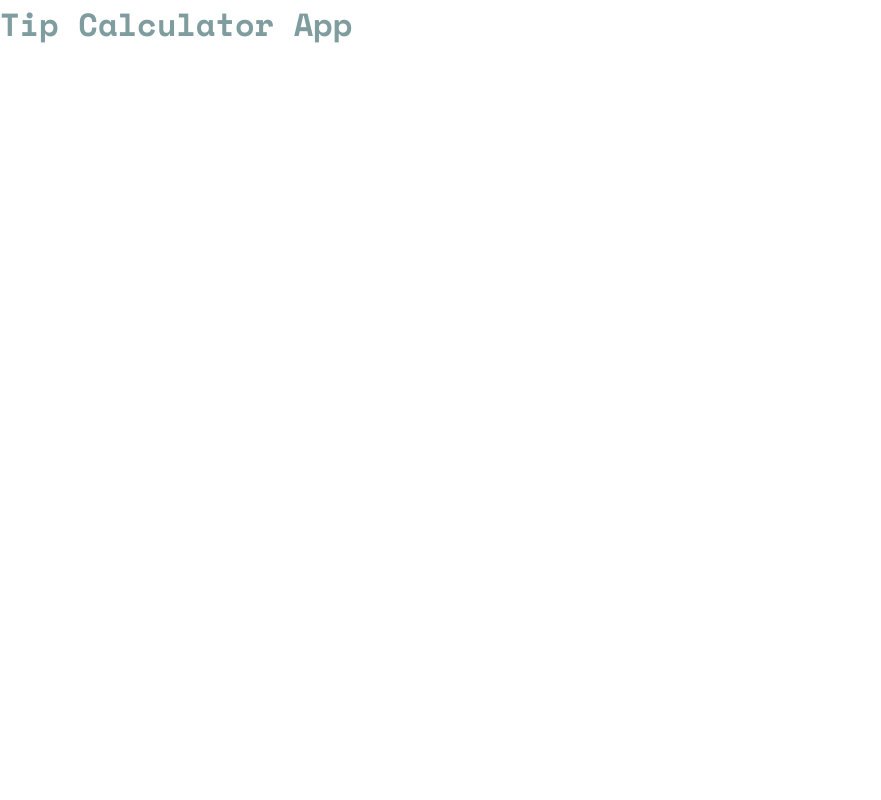
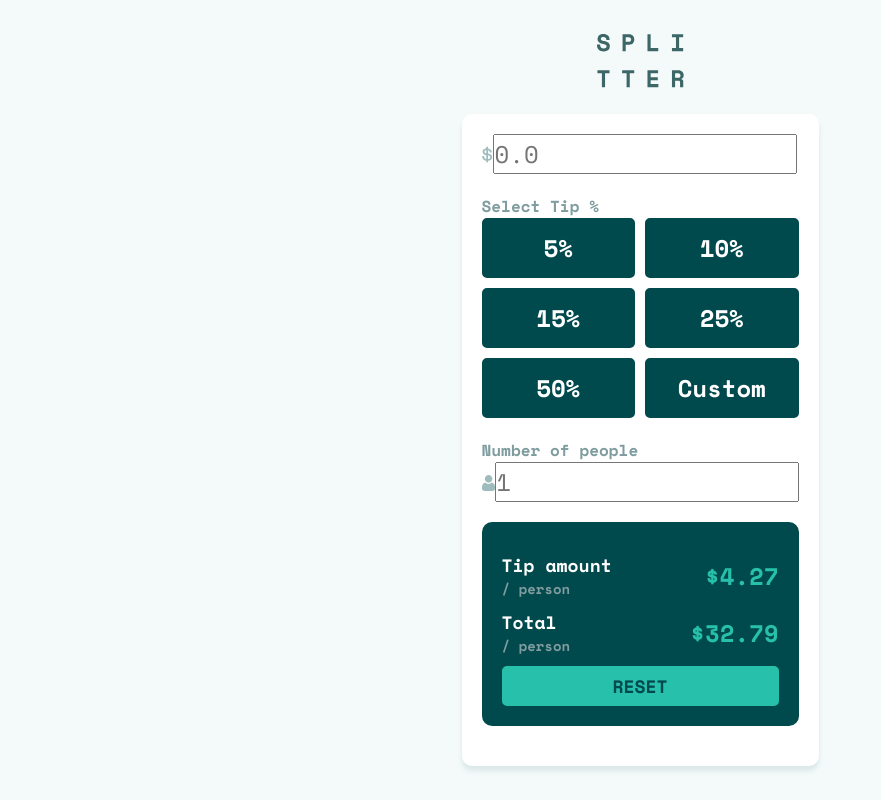
Before and after one commit to SankThomas/tip-calculator-app, a React (Create React App) app: page / in a window 1280 px wide. Shown: the whole page, without its empty margins (0-881 px from the left). Built offline with nearby package versions, Linux system fonts and the light colour scheme.

Commit message:
initial design

```diff
--- a/src/App.js
+++ b/src/App.js
@@ -1,7 +1,71 @@
+import logo from "./images/logo.svg"
+import dollar from "./images/icon-dollar.svg"
+import person from "./images/icon-person.svg"
+
 const App = () => {
   return (
     <>
-      <h1>Tip Calculator App</h1>
+      <main>
+        <div>
+          <img src={logo} alt="splitter" />
+        </div>
+        <section className="container">
+          <form>
+            <label htmlFor="bill">
+              <img src={dollar} alt="" />
+            </label>
+            <input
+              type="number"
+              id="bill"
+              name="bill"
+              placeholder="0.0"
+              required
+            />
+          </form>
+
+          <div className="tip">
+            <p>Select Tip %</p>
+            <div className="buttons">
+              <button>5%</button>
+              <button>10%</button>
+              <button>15%</button>
+              <button>25%</button>
+              <button>50%</button>
+              <button>Custom</button>
+            </div>
+          </div>
+
+          <form>
+            <p>Number of people</p>
+            <label htmlFor="person">
+              <img src={person} alt="" />
+            </label>
+            <input
+              type="number"
+              name="person"
+              id="person"
+              required
+              placeholder="1"
+            />
+          </form>
+
+          <div className="amount">
+            <article>
+              <h3>
+                Tip amount <span>/ person</span>
+              </h3>
+              <p>$4.27</p>
+            </article>
+            <article>
+              <h3>
+                Total <span>/ person</span>
+              </h3>
+              <p>$32.79</p>
+            </article>
+            <input type="reset" value="RESET" />
+          </div>
+        </section>
+      </main>
     </>
   )
 }
```
